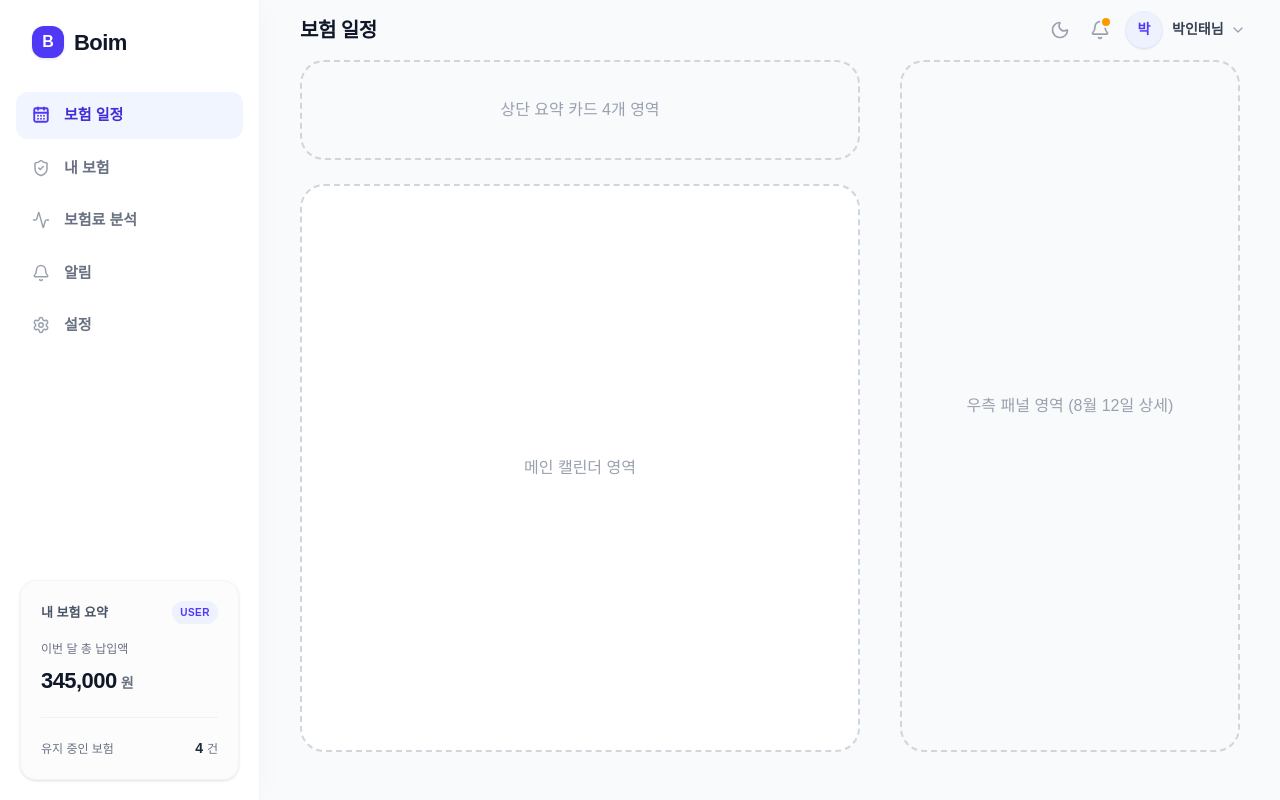
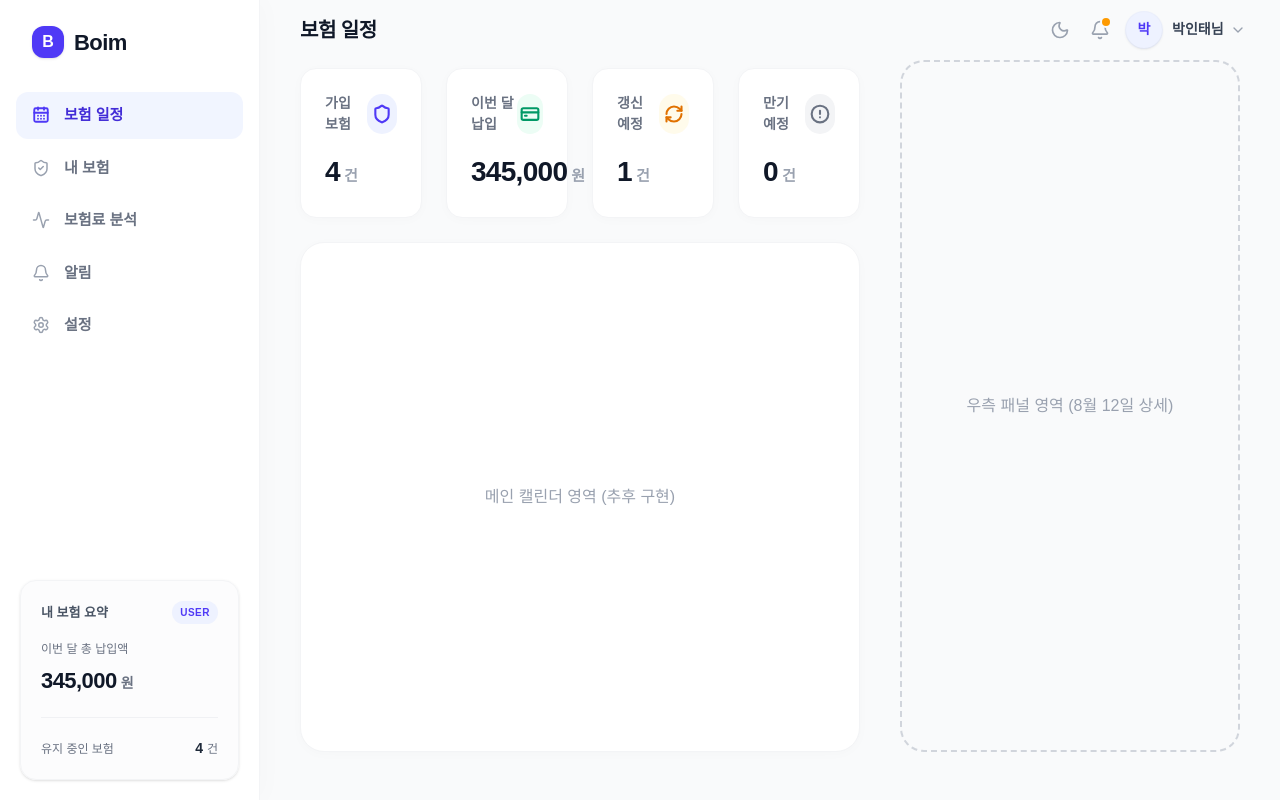
Before and after one commit to park-intae/Boim, a React (Vite) app in the folder apps/web/: page / in a window 1280 px wide. Built offline with nearby package versions, Linux system fonts and the light colour scheme; a web font is replaced by a local one.

Commit message:
feat(web): 중앙 메인 컨텐츠 최상단 핵심 요약 지표 카드 4종 UI 구현

```diff
--- a/apps/web/src/pages/HomePage.tsx
+++ b/apps/web/src/pages/HomePage.tsx
@@ -1,14 +1,39 @@
+import { Shield, CreditCard, RefreshCw, AlertCircle } from 'lucide-react';
+
+const statCards = [
+  { id: 1, title: '가입 보험', value: '4', unit: '건', icon: Shield, color: 'text-indigo-600', bg: 'bg-indigo-50' },
+  { id: 2, title: '이번 달 납입', value: '345,000', unit: '원', icon: CreditCard, color: 'text-emerald-600', bg: 'bg-emerald-50' },
+  { id: 3, title: '갱신 예정', value: '1', unit: '건', icon: RefreshCw, color: 'text-amber-600', bg: 'bg-amber-50' },
+  { id: 4, title: '만기 예정', value: '0', unit: '건', icon: AlertCircle, color: 'text-gray-500', bg: 'bg-gray-100' },
+];
+
 export function HomePage() {
   return (
-    <div className="flex flex-col h-full space-y-6">
-      {/* 4 Summary Cards Area Placeholder */}
-      <div className="w-full h-[100px] border-2 border-dashed border-gray-300 rounded-3xl flex items-center justify-center text-gray-400 font-medium">
-        상단 요약 카드 4개 영역
+    <div className="flex flex-col h-full space-y-6 pt-2">
+      {/* 4 Summary Cards Area */}
+      <div className="grid grid-cols-4 gap-6">
+        {statCards.map((card) => {
+          const Icon = card.icon;
+          return (
+            <div key={card.id} className="bg-white rounded-2xl p-6 border border-gray-100 shadow-[0_2px_12px_rgba(0,0,0,0.02)] transition-all hover:shadow-[0_8px_24px_rgba(0,0,0,0.06)] hover:-translate-y-1 cursor-pointer flex flex-col gap-4">
+              <div className="flex items-center justify-between">
+                <span className="text-[14px] font-semibold text-gray-500">{card.title}</span>
+                <div className={`w-10 h-10 rounded-full flex items-center justify-center ${card.bg}`}>
+                  <Icon className={`w-5 h-5 ${card.color}`} strokeWidth={2.5} />
+                </div>
+              </div>
+              <div className="flex items-baseline gap-1">
+                <span className="text-[28px] font-extrabold text-gray-900 tracking-tight">{card.value}</span>
+                <span className="text-[15px] font-bold text-gray-400">{card.unit}</span>
+              </div>
+            </div>
+          );
+        })}
       </div>
 
       {/* Calendar Area Placeholder */}
-      <div className="flex-1 min-h-0 border-2 border-dashed border-gray-300 rounded-3xl flex items-center justify-center text-gray-400 font-medium bg-white">
-        메인 캘린더 영역
+      <div className="flex-1 min-h-0 bg-white border border-gray-100 shadow-[0_2px_12px_rgba(0,0,0,0.02)] rounded-3xl flex items-center justify-center text-gray-400 font-medium">
+        메인 캘린더 영역 (추후 구현)
       </div>
     </div>
   );
```
